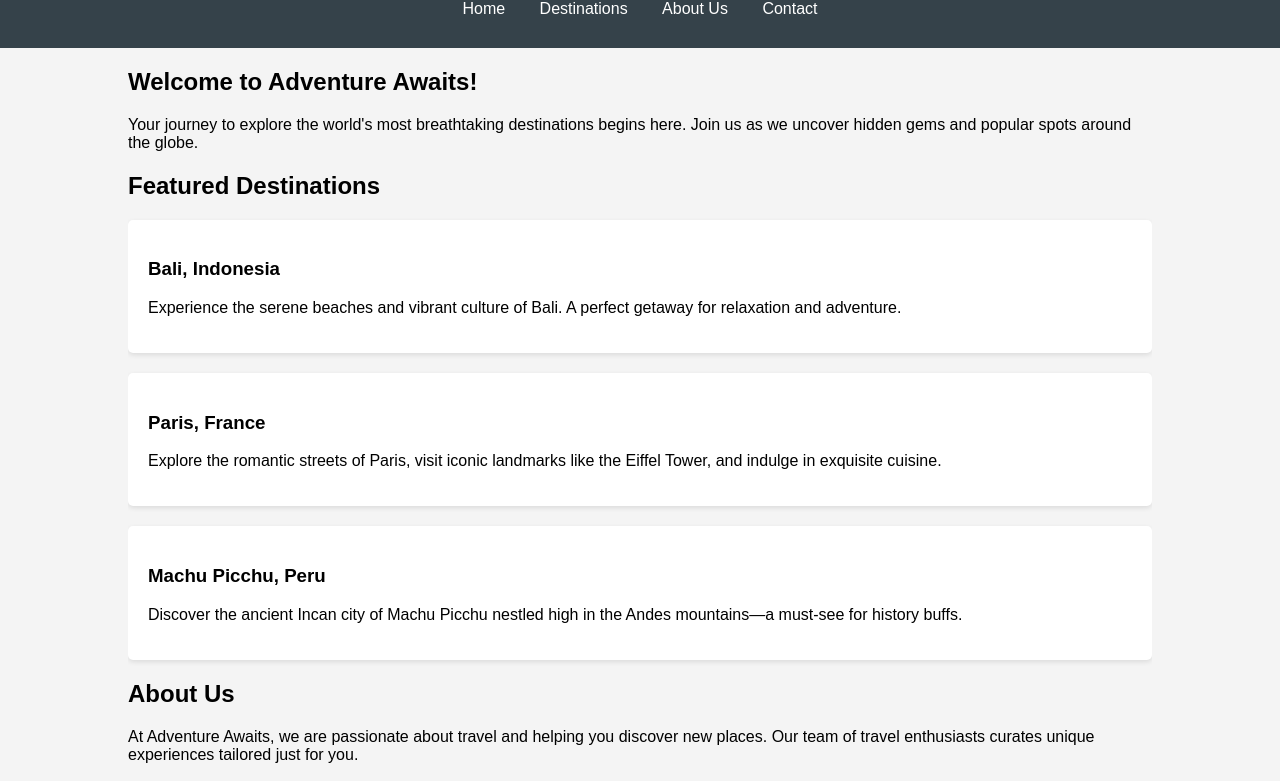
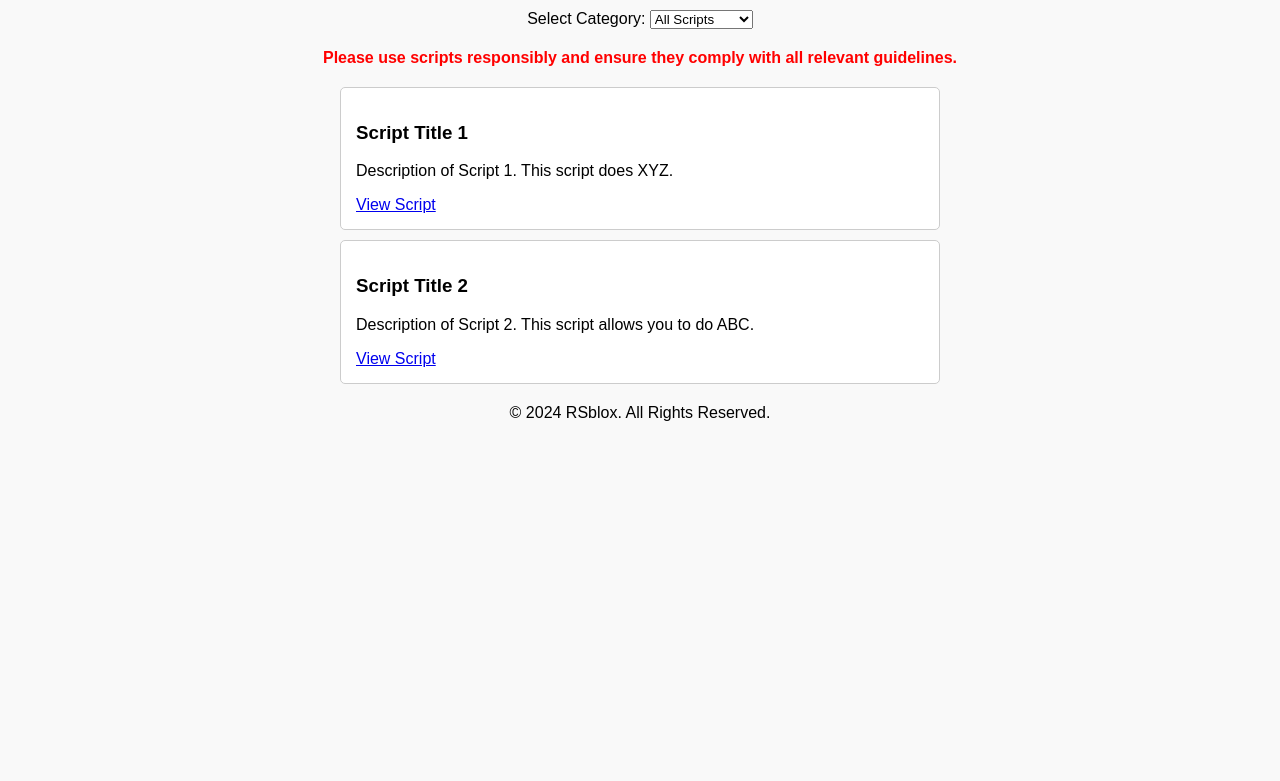
Before and after one commit to RenivyRBLX2/Random-website-code-by-ai, a plain HTML site: page index.html in a window 1280 px wide. Shown: the part 90-871 px from the top of the page. After the commit the page ends 800 px from the top, so only its background shows below. Drawn offline with Linux system fonts and the light colour scheme.

Commit message:
Update index.html

```diff
--- a/index.html
+++ b/index.html
@@ -3,48 +3,41 @@
 <head>
     <meta charset="UTF-8">
     <meta name="viewport" content="width=device-width, initial-scale=1.0">
-    <title>Adventure Awaits</title>
+    <title>RSblox - Script Repository</title>
     <style>
         body {
             font-family: Arial, sans-serif;
+            background-color: #f9f9f9;
             margin: 0;
-            padding: 0;
-            background-color: #f4f4f4;
+            padding: 20px;
         }
-        header {
-            background: #35424a;
-            color: #ffffff;
-            padding: 10px 0;
+        h1 {
             text-align: center;
         }
-        nav {
-            margin: 20px 0;
+        .selector-container {
+            display: flex;
+            justify-content: center;
+            margin-bottom: 20px;
         }
-        nav a {
-            margin: 0 15px;
-            color: #ffffff;
-            text-decoration: none;
+        .option {
+            margin: 0 10px;
         }
-        .container {
-            width: 80%;
-            margin: auto;
-            overflow: hidden;
+        .warning {
+            color: red;
+            font-weight: bold;
+            text-align: center;
+            margin-bottom: 20px;
         }
-        .destination {
-            background: #ffffff;
+        .script-list {
+            max-width: 600px;
+            margin: 0 auto;
+        }
+        .script {
+            background-color: #ffffff;
+            padding: 15px;
+            border: 1px solid #ccc;
             border-radius: 5px;
-            padding: 20px;
-            margin-bottom: 20px;
-            box-shadow: 0 2px 5px rgba(0,0,0,0.1);
-        }
-        footer {
-            background: #35424a;
-            color: #ffffff;
-            text-align: center;
-            padding: 10px 0;
-            position: relative;
-            bottom: 0;
-            width: 100%;
+            margin-bottom: 10px;
         }
     </style>
     <!-- Include external scripts -->
@@ -53,55 +46,42 @@
 </head>
 <body>
 
-<header>
-    <h1>Adventure Awaits</h1>
-    <nav>
-        <a href="#home">Home</a>
-        <a href="#destinations">Destinations</a>
-        <a href="#about">About Us</a>
-        <a href="#contact">Contact</a>
-    </nav>
-</header>
+<h1>Welcome to RSblox - Script Repository</h1>
 
-<div class="container">
-    <section id="home">
-        <h2>Welcome to Adventure Awaits!</h2>
-        <p>Your journey to explore the world's most breathtaking destinations begins here. Join us as we uncover hidden gems and popular spots around the globe.</p>
-    </section>
-
-    <section id="destinations">
-        <h2>Featured Destinations</h2>
-
-        <div class="destination">
-            <h3>Bali, Indonesia</h3>
-            <p>Experience the serene beaches and vibrant culture of Bali. A perfect getaway for relaxation and adventure.</p>
+<div class="selector-container">
+    <div class="option">
+        <label for="category">Select Category:</label>
+        <select id="category">
+            <option value="all">All Scripts</option>
+            <option value="game">Game Scripts</option>
+            <option value="utility">Utility Scripts</option>
+        </select>
+    </div>
 </div>
 
-        <div class="destination">
-            <h3>Paris, France</h3>
-            <p>Explore the romantic streets of Paris, visit iconic landmarks like the Eiffel Tower, and indulge in exquisite cuisine.</p>
+<div class="warning">
+    Please use scripts responsibly and ensure they comply with all relevant guidelines.
 </div>
 
-        <div class="destination">
-            <h3>Machu Picchu, Peru</h3>
-            <p>Discover the ancient Incan city of Machu Picchu nestled high in the Andes mountains—a must-see for history buffs.</p>
+<div class="script-list">
+    <div class="script">
+        <h3>Script Title 1</h3>
+        <p>Description of Script 1. This script does XYZ.</p>
+        <a href="https://rscripts.net/path/to/script1" target="_blank">View Script</a>
     </div>
 
-    </section>
-
-    <section id="about">
-        <h2>About Us</h2>
-        <p>At Adventure Awaits, we are passionate about travel and helping you discover new places. Our team of travel enthusiasts curates unique experiences tailored just for you.</p>
-    </section>
-
-    <section id="contact">
-        <h2>Contact Us</h2>
-        <p>If you have any questions or need assistance planning your next adventure, feel free to reach out!</p>
-    </section>
+    <div class="script">
+        <h3>Script Title 2</h3>
+        <p>Description of Script 2. This script allows you to do ABC.</p>
+        <a href="https://rscripts.net/path/to/script2" target="_blank">View Script</a>
     </div>
 
-<footer>
-    &copy; 2024 Adventure Awaits. All Rights Reserved.
+    <!-- Add more scripts as needed -->
+
+</div>
+
+<footer style="text-align:center; margin-top:20px;">
+    &copy; 2024 RSblox. All Rights Reserved.
 </footer>
 
 <!-- Include additional scripts if necessary -->
```
Lines whose indentation alone changed are shown as unchanged.
